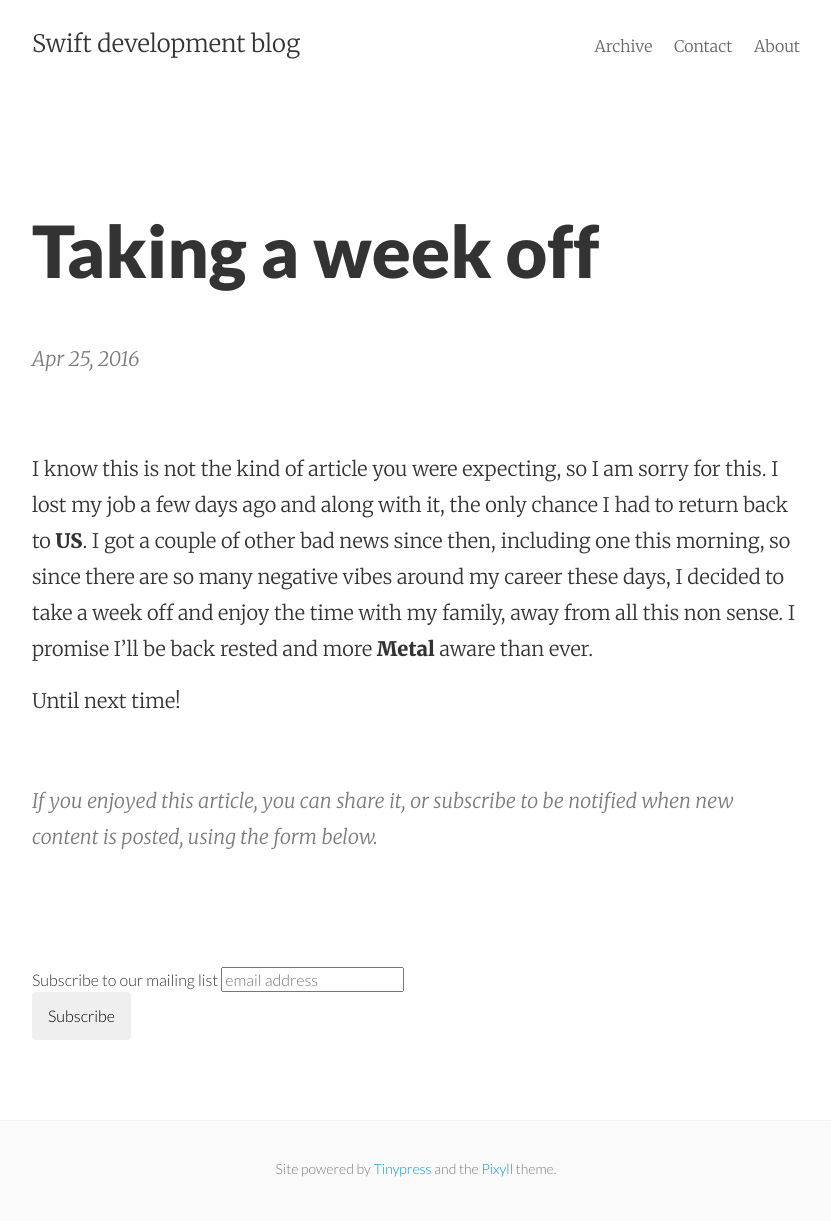
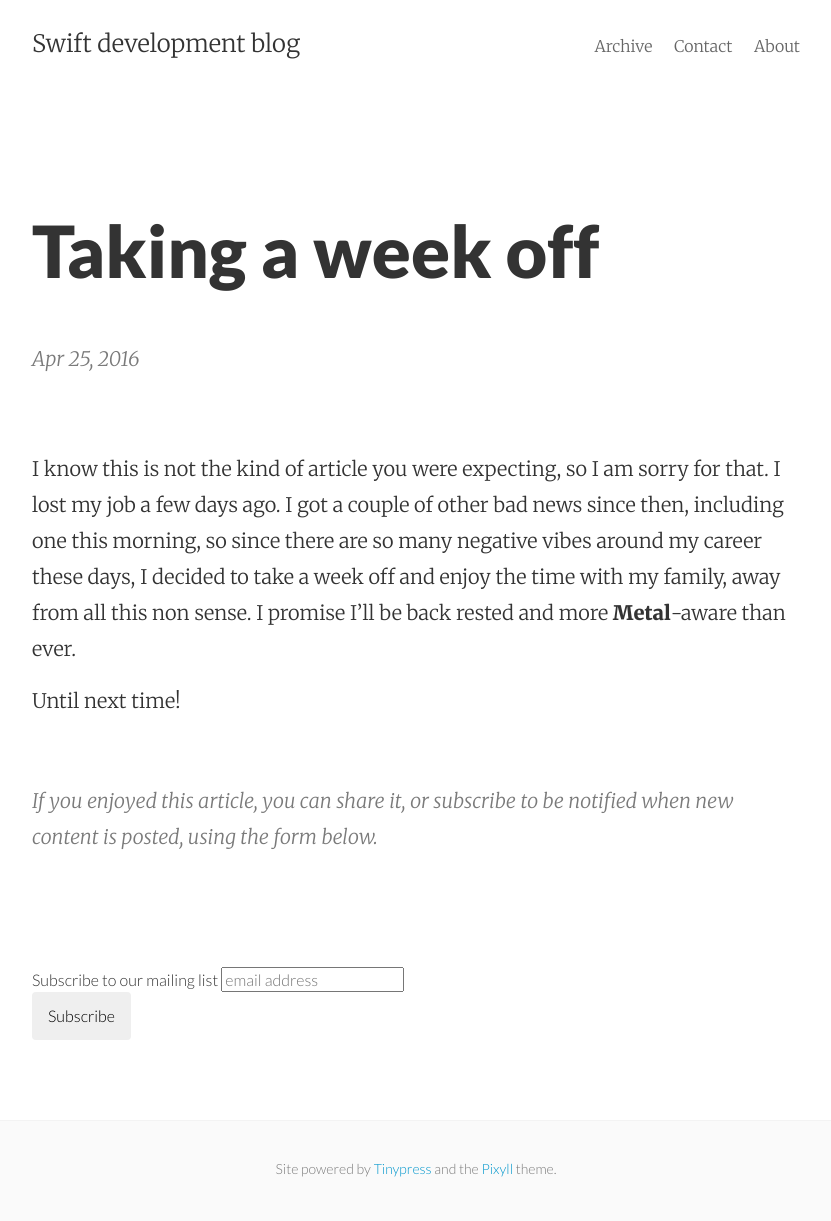
Before and after one commit to mhorga/mhorga.github.io, a Jekyll site: the page built from _posts/2016-04-25-taking-a-week-off.markdown, in a window 1280 px wide. Shown: the whole page, without its empty margins (224-1055 px from the left). Built offline with Jekyll 4.4.1, drawn with Linux system fonts in a browser that asks for light colours; comment, search, counter and statistics services are not loaded.

Commit message:
Post update: Taking a week off

```diff
--- a/_posts/2016-04-25-taking-a-week-off.markdown
+++ b/_posts/2016-04-25-taking-a-week-off.markdown
@@ -3,6 +3,6 @@ published: true
 title: Taking a week off
 layout: post
 ---
-I know this is not the kind of article you were expecting, so I am sorry for this. I lost my job a few days ago and along with it, the only chance I had to return back to __US__. I got a couple of other bad news since then, including one this morning, so since there are so many negative vibes around my career these days, I decided to take a week off and enjoy the time with my family, away from all this non sense. I promise I'll be back rested and more __Metal__ aware than ever.
+I know this is not the kind of article you were expecting, so I am sorry for that. I lost my job a few days ago. I got a couple of other bad news since then, including one this morning, so since there are so many negative vibes around my career these days, I decided to take a week off and enjoy the time with my family, away from all this non sense. I promise I'll be back rested and more __Metal__-aware than ever.
 
 Until next time!
```
